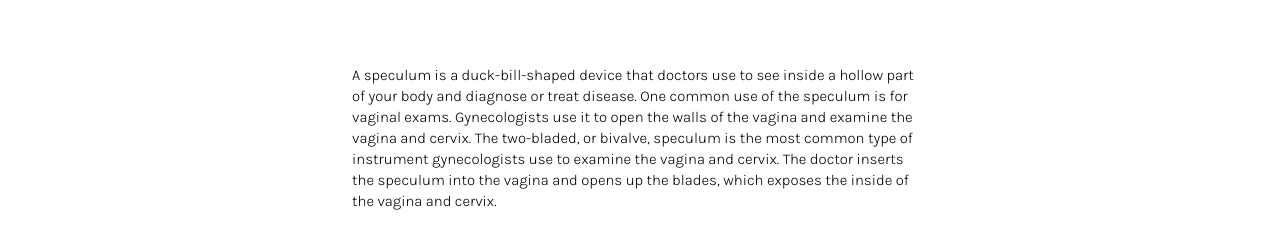
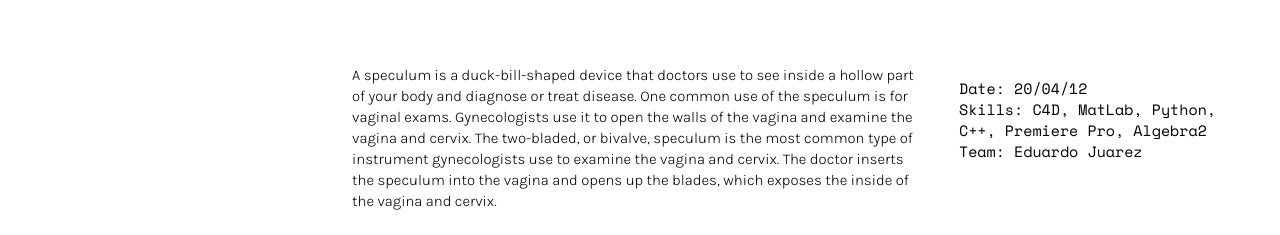
Before and after one commit to JOO-K/ArletteGeller, a plain HTML site: page index.html in a window 1280 px wide. Shown: the part 562-797 px from the top of the page. Drawn offline with nearby package versions, Linux system fonts and the light colour scheme.

Commit message:
Update index.html

```diff
--- a/index.html
+++ b/index.html
@@ -42,6 +42,14 @@
                     <h1>Speculum Apparatus</h1>
                 </div>
 
+                <div class="monobox">
+                    <h3> Date: 20/04/12<br>
+                         Skills: C4D, MatLab, Python,<br>
+                         C++, Premiere Pro, Algebra2<br>
+                         Team: Eduardo Juarez
+                    </h3>
+                </div>
+
                 <div class="textbox">
                     <h2>A speculum is a duck-bill-shaped device that doctors use to see inside a hollow part of your body and diagnose or treat disease. One common use of the speculum is for vaginal exams. Gynecologists use it to open the walls of the vagina and examine the vagina and cervix. The two-bladed, or bivalve, speculum is the most common type of instrument gynecologists use to examine the vagina and cervix. The doctor inserts the speculum into the vagina and opens up the blades, which exposes the inside of the vagina and cervix.<br><br>
 
```
